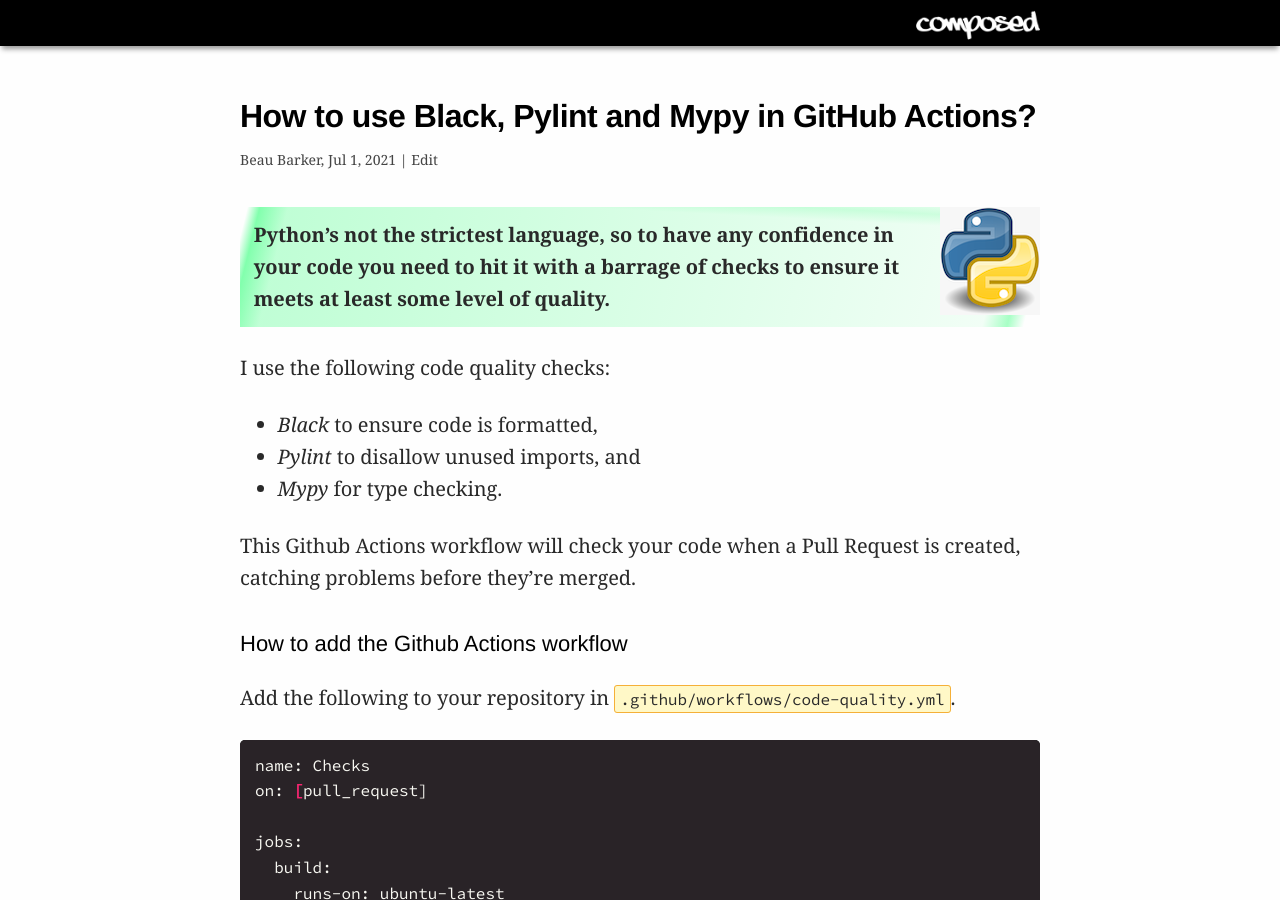
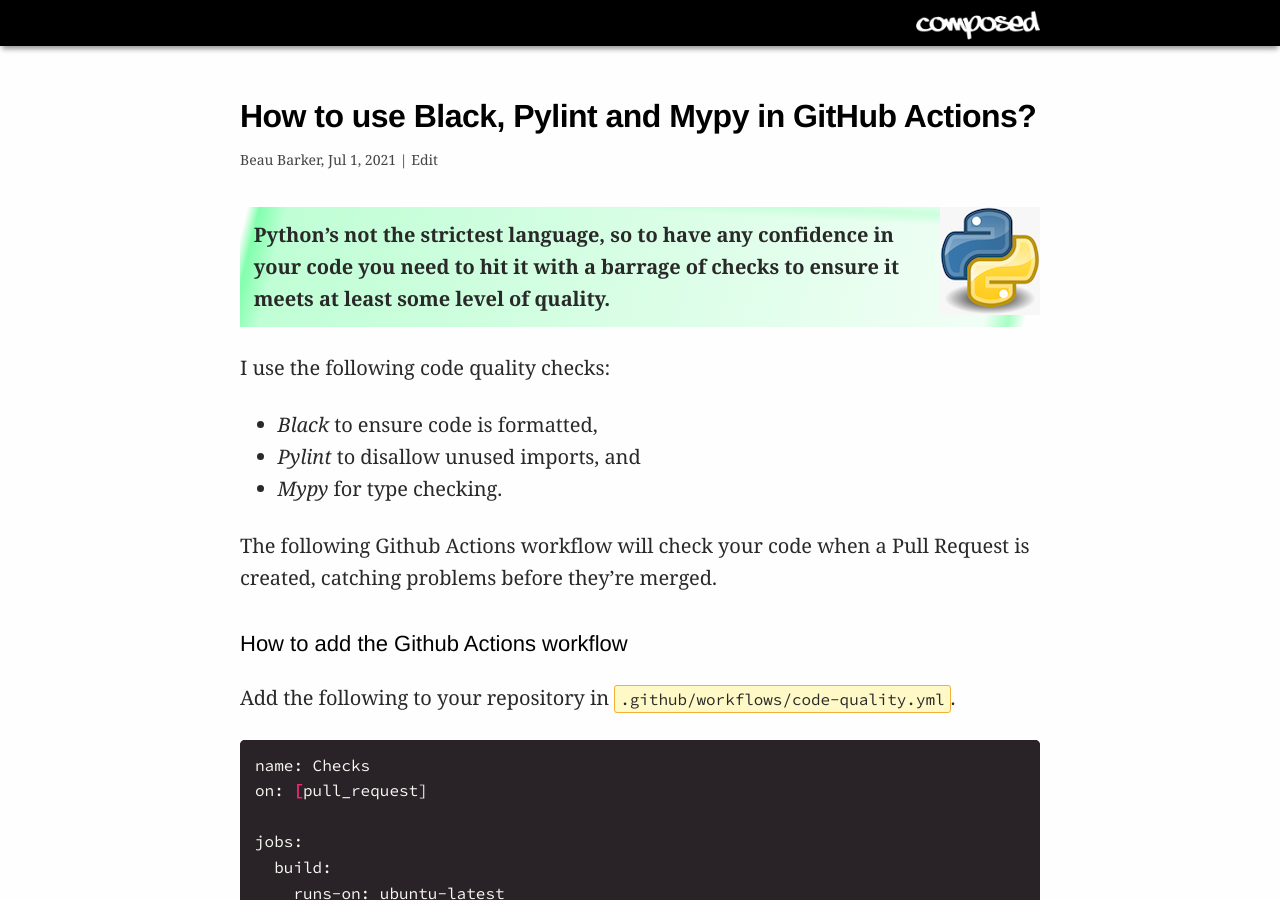
Before and after one commit to explodinglabs/explodinglabs.github.io, a Jekyll site: the page built from docs/_posts/python/2021-07-01-code-quality-github-actions.markdown, in a window 1280 px wide and 900 px high. Built offline with Jekyll 4.4.1, drawn with Linux system fonts in a browser that asks for light colours.

Commit message:
Update 2021-07-01-code-quality-github-actions.markdown

```diff
--- a/docs/_posts/python/2021-07-01-code-quality-github-actions.markdown
+++ b/docs/_posts/python/2021-07-01-code-quality-github-actions.markdown
@@ -19,7 +19,7 @@
 - *Pylint* to disallow unused imports, and
 - *Mypy* for type checking.
 
-This Github Actions workflow will check your code when a Pull
+The following Github Actions workflow will check your code when a Pull
 Request is created, catching problems before they're merged.
 
 ## How to add the Github Actions workflow
```
